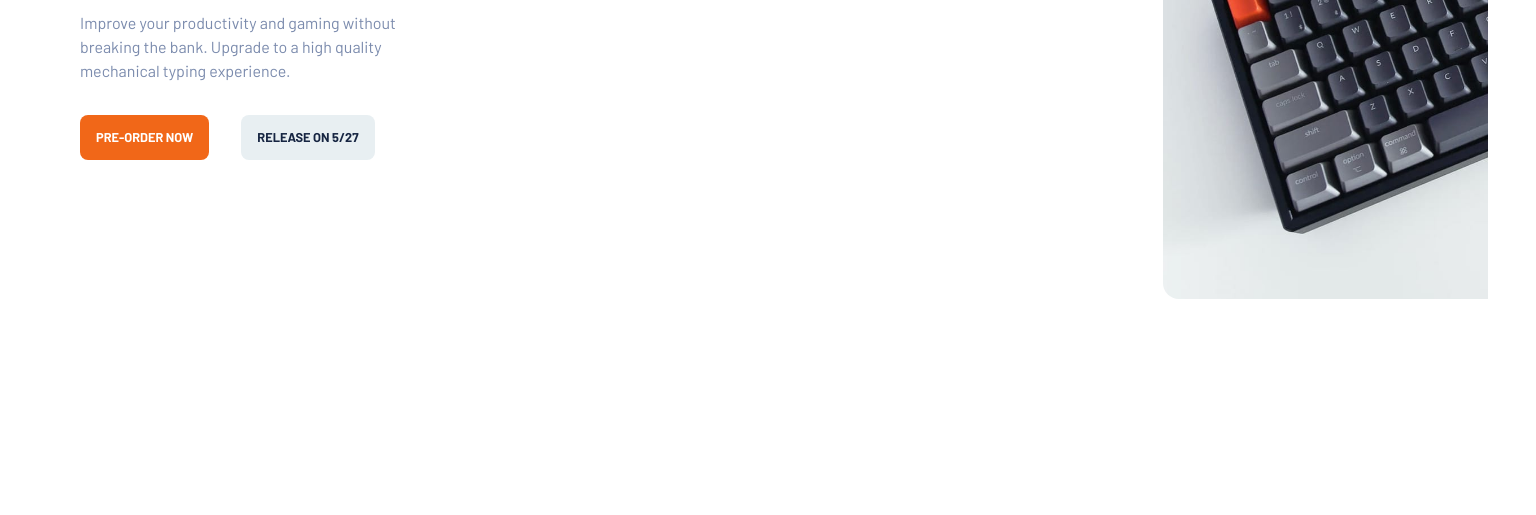
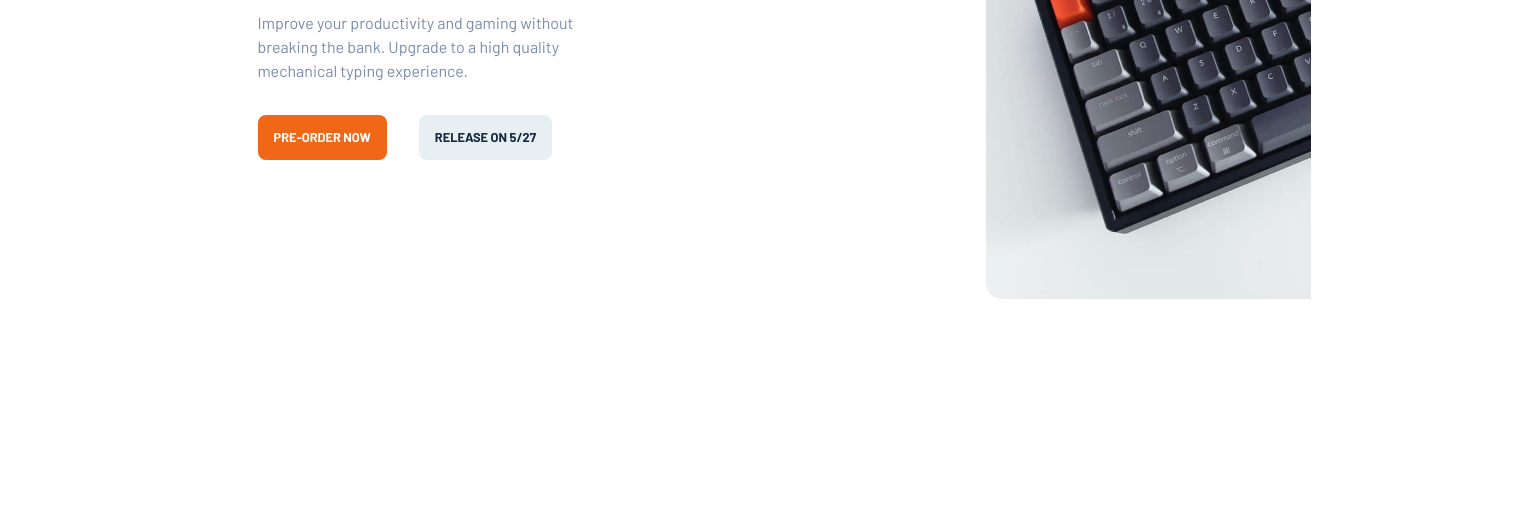
Before and after one commit to webstormcam/Typemaster_pre-launch_landing_page, a plain HTML site: page index.html in a window 1536 px wide. Shown: the part 285-800 px from the top of the page. Drawn offline with Linux system fonts and the light colour scheme.

Commit message:
I gotta take a break

```diff
--- a/style.css
+++ b/style.css
@@ -36,6 +36,7 @@ html{
     margin-right: 1rem; */
     margin-top: 1rem;
 }
+
 
 header a{
     text-decoration: none;
@@ -168,11 +169,11 @@ background-image: url('imgs/tablet/image-keyboard.jpg');
 }
 
 
-@media screen and (min-width: 768px){
+@media screen and (min-width: 1440px){
 
     #first_section{
         display: grid;
-        grid-template-columns: minmax(auto, 1440px);
+        grid-template-columns: minmax(auto, 720px);
         grid-gap: 40px;
         grid-template-areas: "header header"
                             "information image";
@@ -184,6 +185,7 @@ background-image: url('imgs/tablet/image-keyboard.jpg');
 
 
     }
+
 
 }
 
```
Also changed, not shown: index.html (+4 -1 lines).
